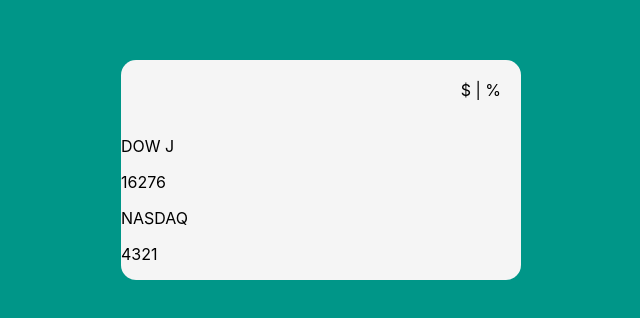
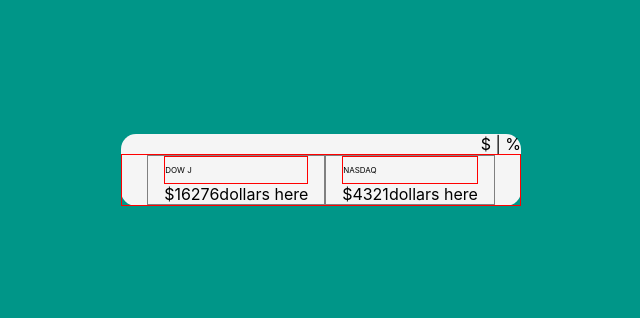
Before and after one commit to davidbarr2/StockTicker, a React (Create React App) app in the folder front-end/: page / in a window 1280 px wide. Shown: the part 230-548 px from the top of the page, without its empty margins (319-959 px from the left). Built offline with nearby package versions, Linux system fonts and the light colour scheme.

Commit message:
passing state to tickers

```diff
--- a/front-end/src/components/Card.js
+++ b/front-end/src/components/Card.js
@@ -46,11 +46,13 @@
                 <CardHeaderDiv>
                     <UnitsOfChangePicker/>
                 </CardHeaderDiv>
-              {
-                   Object.entries(this.state.stocks).map(([key, value], i) => (
-                     <Ticker symbol={key} info={value}></Ticker>
-                  ))
-              }
+                <TickerContainer>
+                    {
+                        Object.entries(this.state.stocks).map(([key, value], i) => (
+                            <Ticker symbol={key} info={value} {...this.state}></Ticker>
+                        ))
+                    }
+                </TickerContainer>
             </CardDiv>
           );
       }
@@ -66,7 +68,13 @@
 const CardHeaderDiv = styled.div`
     display: flex;
     justify-content: flex-end;
-    padding: 5%;
+
+`
+
+const TickerContainer = styled.div`
+    display: flex;
+    justify-content: center;
+    border: 1px solid red;
 `
 
 export default Card;
--- a/front-end/src/components/Ticker.js
+++ b/front-end/src/components/Ticker.js
@@ -1,19 +1,35 @@
 import React, {useEffect} from 'react'
 import styled from 'styled-components'
+import TickerHeader from './TickerHeader'
 
 class Ticker extends React.Component {
 
+  currencyFormatter = new Intl.NumberFormat('en-US', {
+    style: 'currency',
+    currency: 'USD'
+  })
+
   render(){
     return (
-      <div>
-        <p>{this.props.symbol}</p>
-          <p>{this.props.info.end}</p>
-          {/* <p>{info.end}</p> */}
-      </div>
+      <TickerBox>
+        <TickerHeader symbol={this.props.symbol}/>
+          <span>${this.props.info.end}</span>
+          {
+            this.props.changeUnitsIsDollar && <span>dollars here</span>
+          }
+          {
+            !this.props.changeUnitsIsDollar && <span>percent here</span>
+          }
+      </TickerBox>
     );
   }
 
 }
 
+const TickerBox = styled.div`
+  border: 1px solid grey;
+  padding: 0 4%;
+`
+
 
 export default Ticker;
--- /dev/null
+++ b/front-end/src/components/TickerHeader.js
@@ -0,0 +1,22 @@
+import React, {useEffect} from 'react'
+import styled from 'styled-components'
+
+class TickerHeader extends React.Component {
+
+  render(){
+    return (
+      <TickerHeaderDiv>
+        <p>{this.props.symbol}</p>
+      </TickerHeaderDiv>
+    );
+  }
+}
+
+const TickerHeaderDiv = styled.div`
+    border: 1px solid red;
+    font-size: 8px;
+    margin-top: 0;
+`
+
+
+export default TickerHeader;
```
